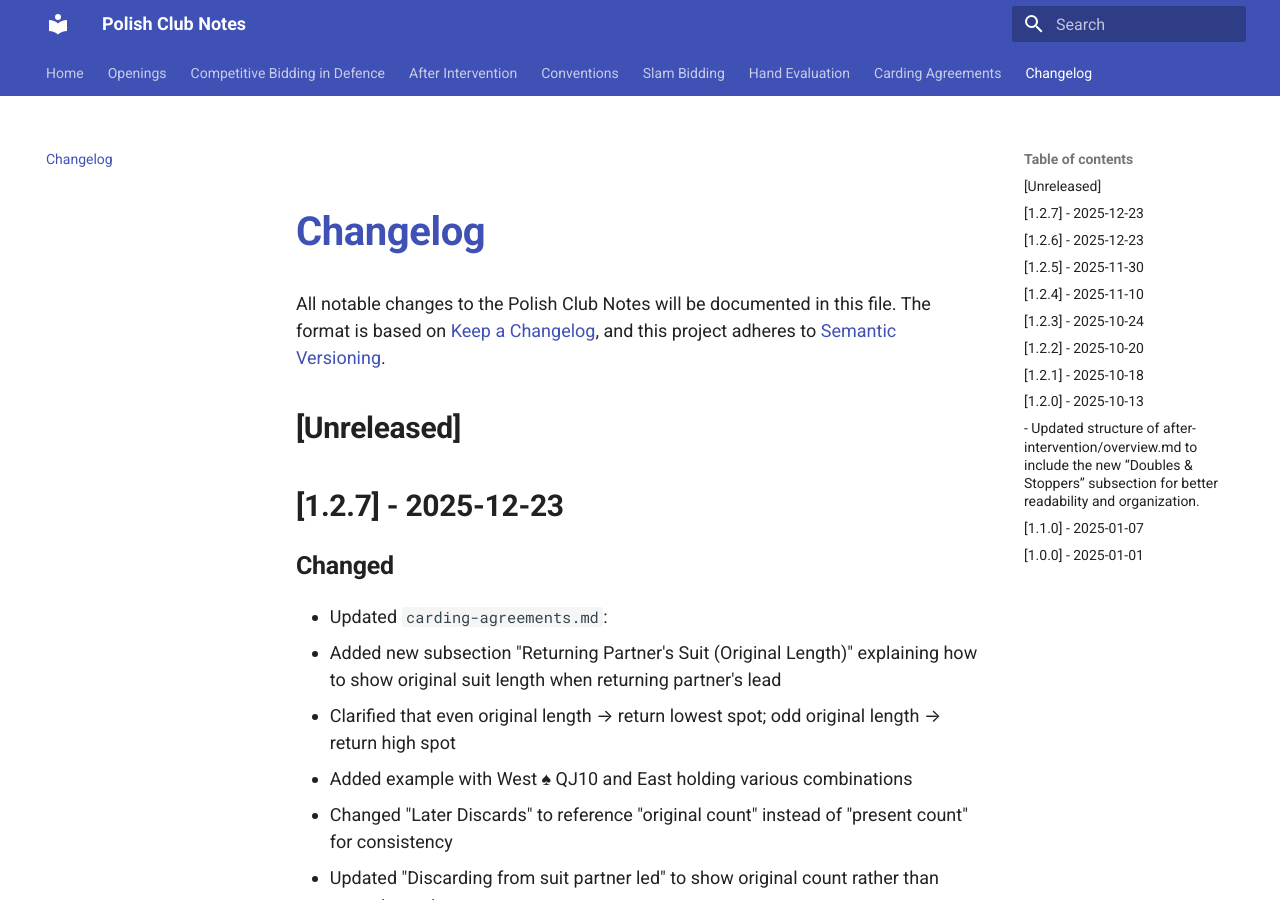
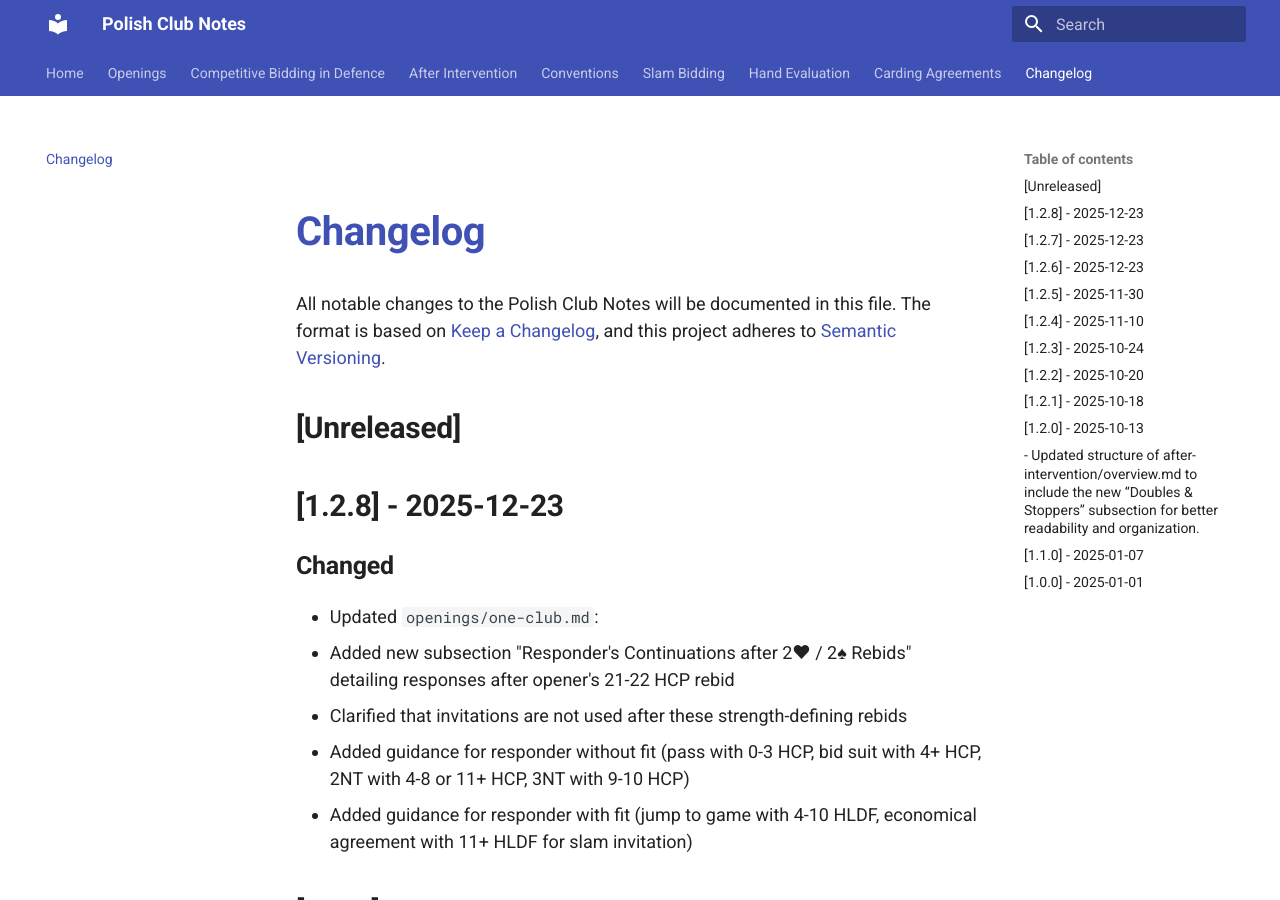
Before and after one commit to glindstrom/polish-club-notes, an MkDocs documentation site: the page built from docs/changelog.md, in a window 1280 px wide and 900 px high. Built offline with MkDocs 1.6.1 and Material for MkDocs 9.7.7, drawn with Linux system fonts in a browser that asks for light colours.

Commit message:
docs: add responder continuations after 1♣-1♦-2♥/2♠ rebids (v1.2.8)

```diff
--- a/docs/changelog.md
+++ b/docs/changelog.md
@@ -3,6 +3,14 @@ All notable changes to the Polish Club Notes will be documented in this file.
 The format is based on [Keep a Changelog](https://keepachangelog.com/en/1.0.0/),
 and this project adheres to [Semantic Versioning](https://semver.org/spec/v2.0.0.html).
 ## [Unreleased]
+
+## [1.2.8] - 2025-12-23
+### Changed
+- Updated `openings/one-club.md`:
+  - Added new subsection "Responder's Continuations after 2♥ / 2♠ Rebids" detailing responses after opener's 21-22 HCP rebid
+  - Clarified that invitations are not used after these strength-defining rebids
+  - Added guidance for responder without fit (pass with 0-3 HCP, bid suit with 4+ HCP, 2NT with 4-8 or 11+ HCP, 3NT with 9-10 HCP)
+  - Added guidance for responder with fit (jump to game with 4-10 HLDF, economical agreement with 11+ HLDF for slam invitation)
 
 ## [1.2.7] - 2025-12-23
 ### Changed
```
Also changed, not shown: docs/openings/one-club.md (+30 -0 lines).
